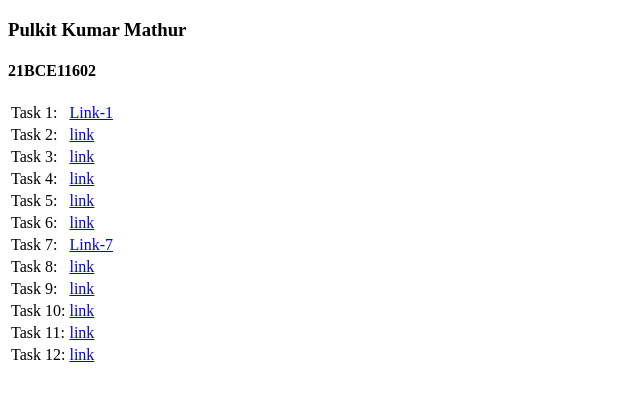
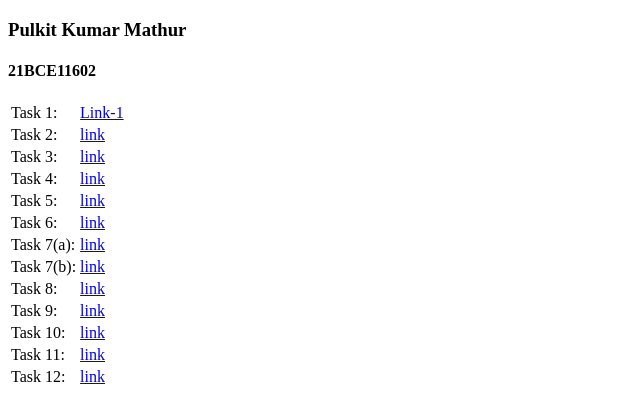
Before and after one commit to Pulkit1822/Ethnus-MERN-Assignmnent, a plain HTML site: page index.html in a window 1280 px wide. Shown: the whole page, without its empty margins (0-640 px from the left). Drawn offline with Linux system fonts and the light colour scheme.

Commit message:
Update index.html

```diff
--- a/index.html
+++ b/index.html
@@ -16,57 +16,62 @@
 
         <tr>
             <td>Task 2:</td>
-            <td> <a href="https://github.com/Pulkit1822/Ethnus-MERN-Assignmnent/blob/main/task2/task2.html" id="a">link</a></td>
+            <td> <a href="./task2.html" id="a">link</a></td>
         </tr>
 
         <tr>
             <td>Task 3:</td>
-            <td> <a href="https://github.com/Pulkit1822/Ethnus-MERN-Assignmnent/blob/main/task3/task3.html" id="a">link</a></td>
+            <td> <a href="./task3.html" id="a">link</a></td>
         </tr>
 
         <tr>
             <td>Task 4:</td>
-            <td> <a href="https://github.com/Pulkit1822/Ethnus-MERN-Assignmnent/blob/main/task4/task4.html" id="a">link</a></td>
+            <td> <a href="./task4.html" id="a">link</a></td>
         </tr>
 
         <tr>
             <td>Task 5:</td>
-            <td> <a href="https://github.com/Pulkit1822/Ethnus-MERN-Assignmnent/blob/main/task5/task5.html" id="a">link</a></td>
+            <td> <a href="./task5.html" id="a">link</a></td>
         </tr>
 
         <tr>
             <td>Task 6:</td>
-            <td> <a href="https://github.com/Pulkit1822/Ethnus-MERN-Assignmnent/tree/main/task6" id="a">link</a></td>
+            <td> <a href="./task6.html" id="a">link</a></td>
         </tr>
 
         <tr>
-            <td>Task 7:</td>
-            <td> <a href="./task7.html" target="_self">Link-7</a></td>
+            <td>Task 7(a):</td>
+            <td> <a href="./task7.html" id="a">link</a></td>
+        </tr>
+
+        <tr>
+            <td>Task 7(b):</td>
+            <td> <a href="./task7_2.html" id="a">link</a></td>
         </tr>
 
         <tr>
             <td>Task 8:</td>
-            <td> <a href="https://github.com/Pulkit1822/Ethnus-MERN-Assignmnent/tree/main/task8" id="a">link</a></td>
+            <td> <a href="./task8.html" id="a">link</a></td>
         </tr>
 
         <tr>
             <td>Task 9:</td>
-            <td> <a href="https://github.com/Pulkit1822/Ethnus-MERN-Assignmnent/tree/main/task9" id="a">link</a></td>
+            <td> <a href="./task9.html" id="a">link</a></td>
         </tr>
 
         <tr>
             <td>Task 10:</td>
-            <td> <a href="https://github.com/Pulkit1822/Ethnus-MERN-Assignmnent/tree/main/task10" id="a">link</a></td>
+            <td> <a href="./task10.html" id="a">link</a></td>
         </tr>
 
         <tr>
             <td>Task 11:</td>
-            <td> <a href="https://github.com/Pulkit1822/Ethnus-MERN-Assignmnent/tree/main/task11" id="a">link</a></td>
+            <td> <a href="./task11.html" id="a">link</a></td>
         </tr>
 
         <tr>
             <td>Task 12:</td>
-            <td> <a href="https://github.com/Pulkit1822/Ethnus-MERN-Assignmnent/tree/main/task12" id="a">link</a></td>
+            <td> <a href="./task12.html" id="a">link</a></td>
         </tr>
 
     </table>
```
